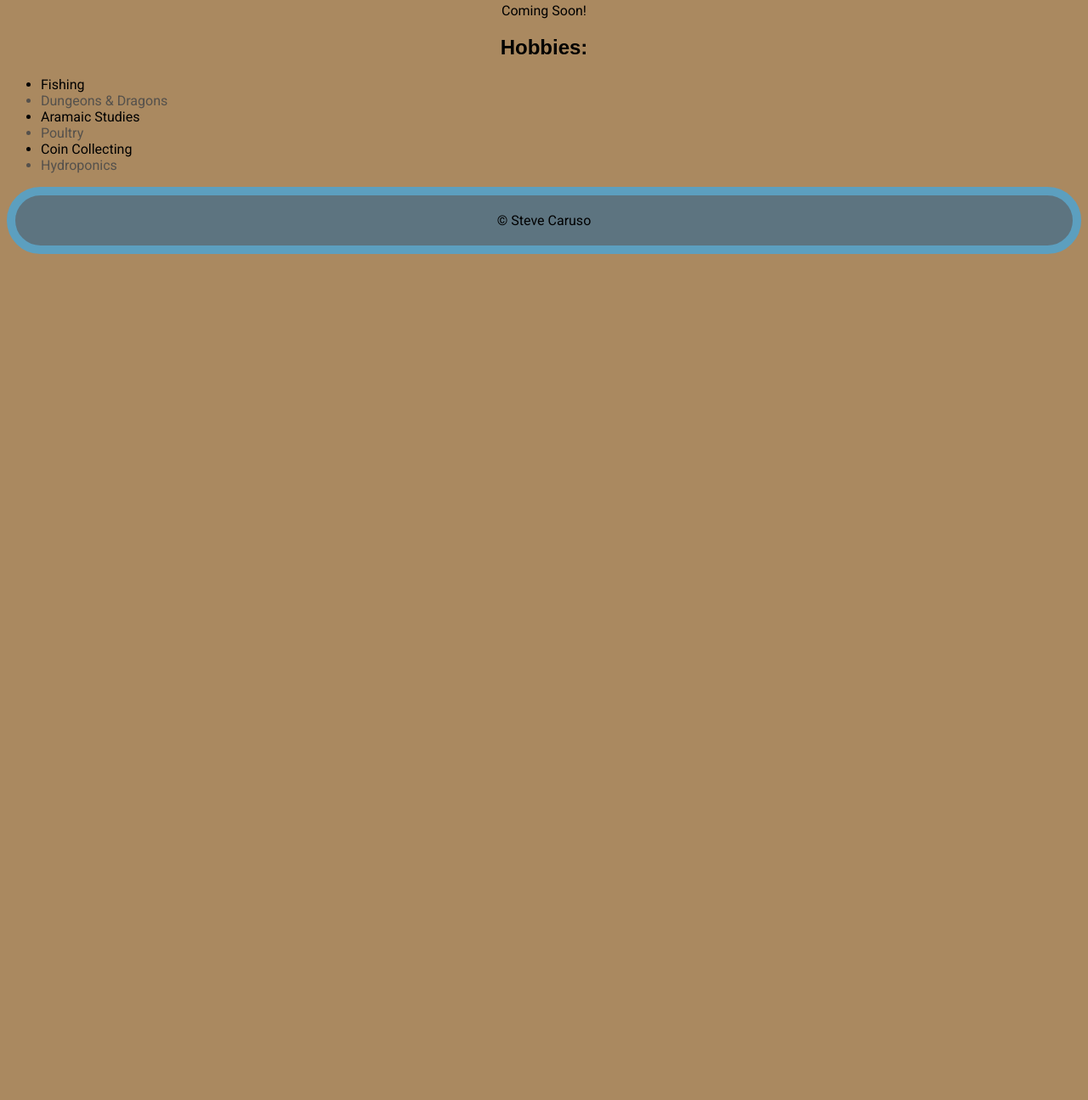
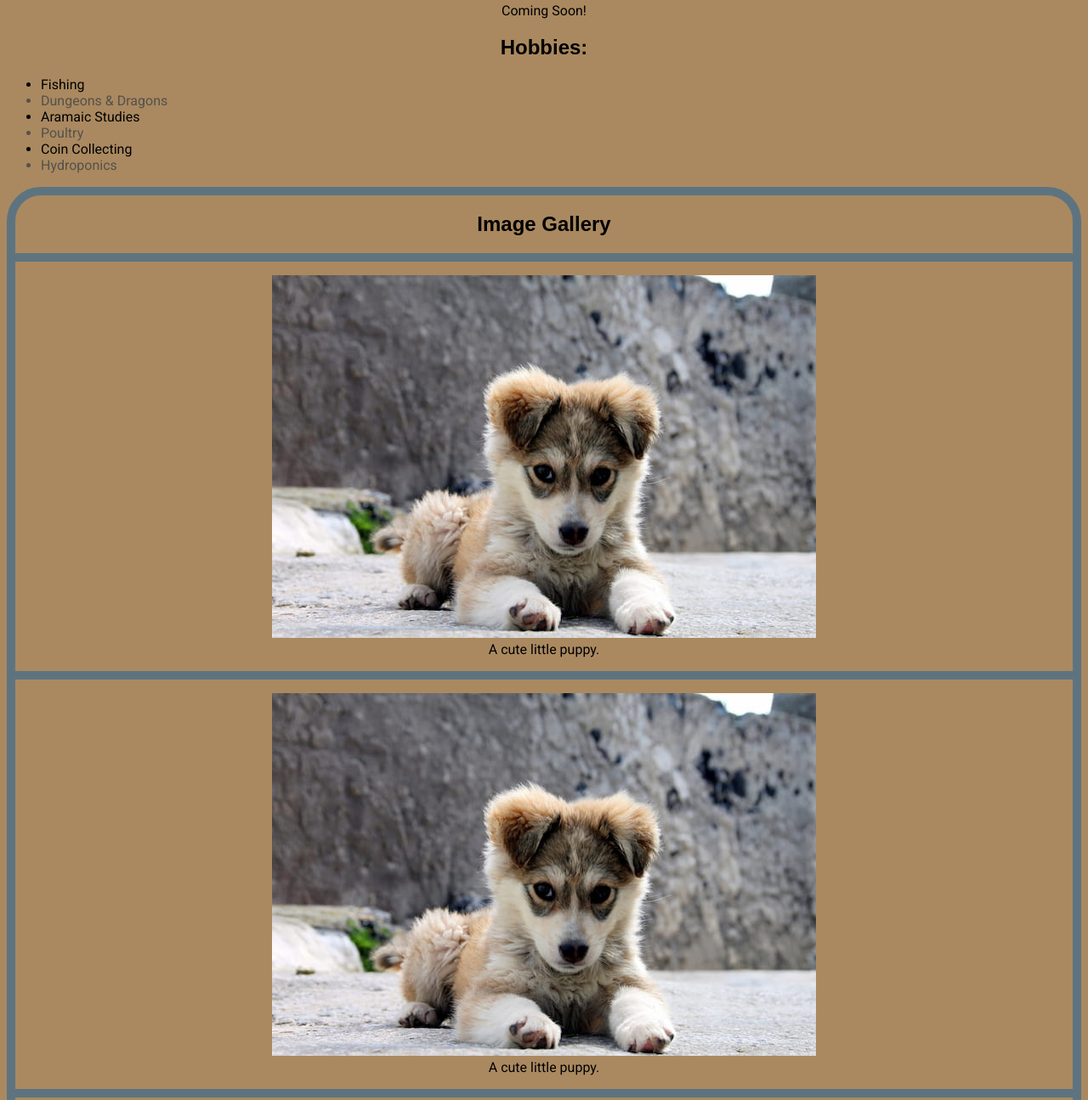
Before and after one commit to RVCC-IDMX/about-me-SteveCaruso-1, a plain HTML site: page index.html in a window 1280 px wide. Shown: the part 888-2183 px from the top of the page at 85% size. Before the commit the page ends 1195 px from the top, so only its background shows below. Drawn offline with Linux system fonts and the light colour scheme; a web font is replaced by a local one.

Commit message:
Adding photo gallery

```diff
--- a/css/style.css
+++ b/css/style.css
@@ -43,3 +43,19 @@ header {
 #hobbies ul li:nth-child(even) {
     color:#55514c;
 }
+
+/* Image Gallery */
+#gallery {
+    border: 10px solid #5d7480;
+    border-radius:40px;
+}
+#gallery img {
+    max-width:100%;
+}
+#gallery hr {
+    border: none;
+    border-top: 10px solid #5d7480;
+}
+#gallery figure {
+    text-align:center;
+}
--- a/index.html
+++ b/index.html
@@ -46,6 +46,33 @@
 
     </section>
 
+    <section id="gallery">
+
+        <h2>Image Gallery</h2>
+
+        <!-- Picture 1 -->
+        <hr>
+        <figure>
+            <img src="img/puppy-640w.jpg" alt="A puppy">
+            <figcaption>A cute little puppy.</figcaption>
+        </figure>
+
+        <!-- Picture 2 -->
+        <hr>
+        <figure>
+            <img src="img/puppy-640w.jpg" alt="A puppy">
+            <figcaption>A cute little puppy.</figcaption>
+        </figure>
+
+        <!-- Picture 3 -->
+        <hr>
+        <figure>
+            <img src="img/puppy-640w.jpg" alt="A puppy">
+            <figcaption>A cute little puppy.</figcaption>
+        </figure>
+
+    </section>
+
 </main>
 
 <footer>
```
